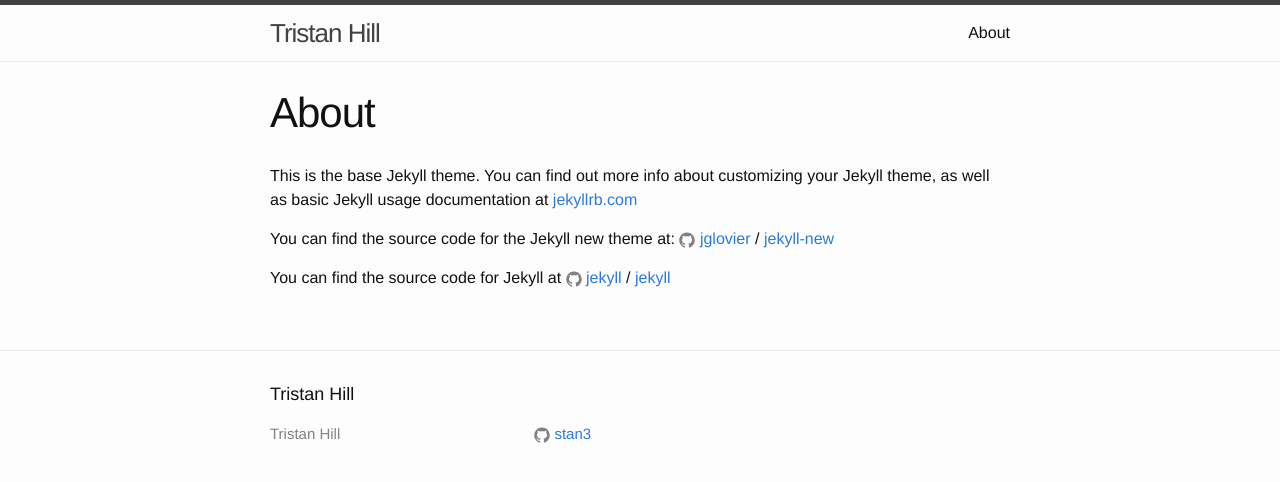
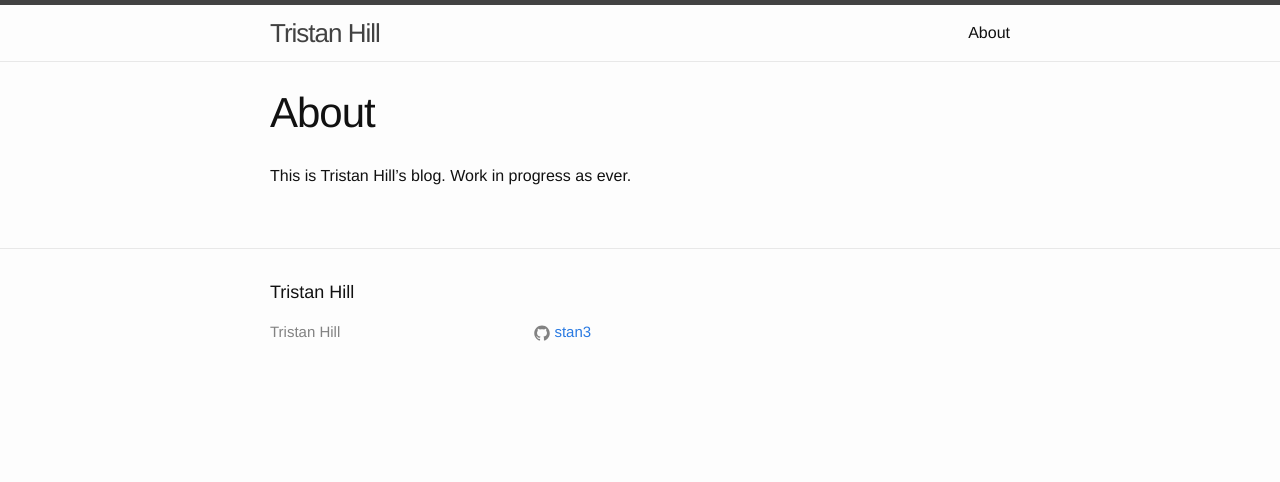
Before and after one commit to tbhi/stan3.github.io, a Jekyll site: the page built from about.md, in a window 1280 px wide. Shown: the top 482 px of the page. Built offline with Jekyll 4.4.1, drawn with Linux system fonts in a browser that asks for light colours.

Commit message:
some love

```diff
--- a/about.md
+++ b/about.md
@@ -4,12 +4,4 @@ title: About
 permalink: /about/
 ---
 
-This is the base Jekyll theme. You can find out more info about customizing your Jekyll theme, as well as basic Jekyll usage documentation at [jekyllrb.com](http://jekyllrb.com/)
-
-You can find the source code for the Jekyll new theme at:
-{% include icon-github.html username="jglovier" %} /
-[jekyll-new](https://github.com/jglovier/jekyll-new)
-
-You can find the source code for Jekyll at
-{% include icon-github.html username="jekyll" %} /
-[jekyll](https://github.com/jekyll/jekyll)
+This is Tristan Hill's blog.  Work in progress as ever.
```
Also changed, not shown: Gemfile.lock.
